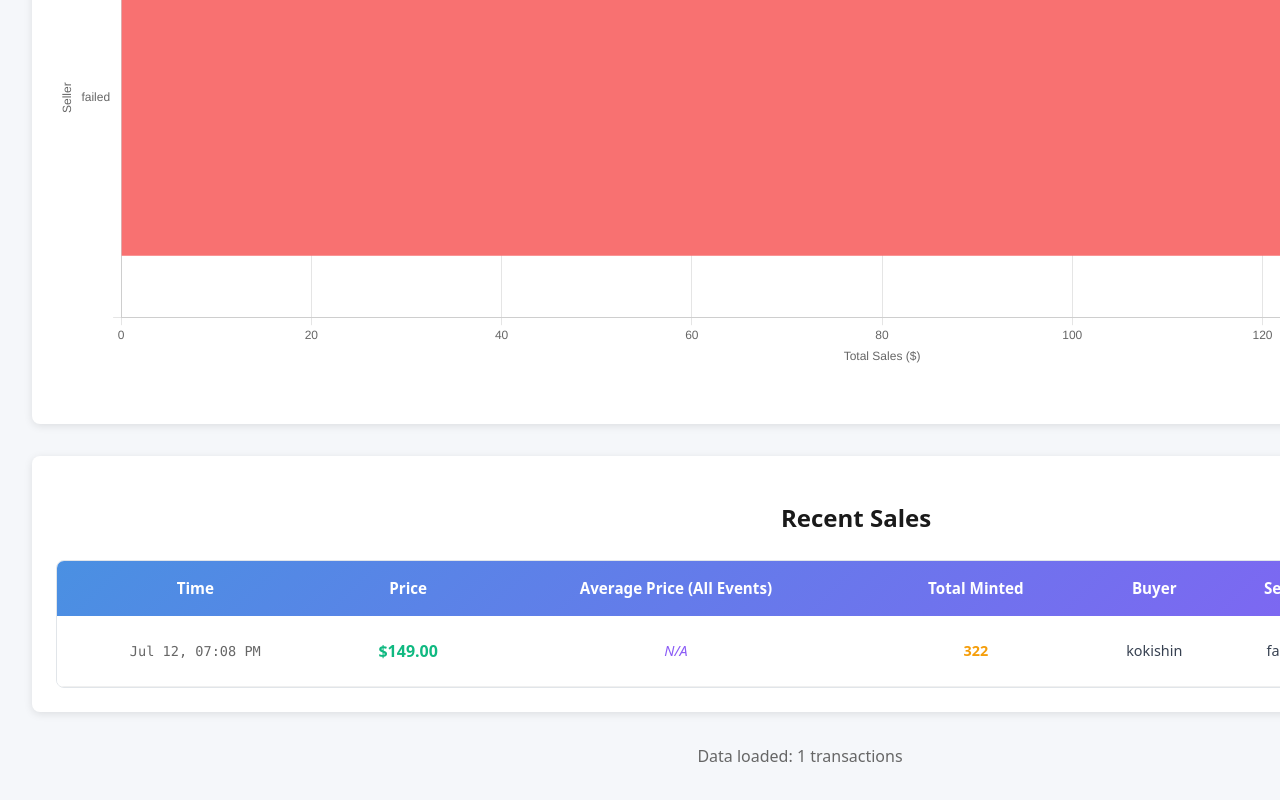
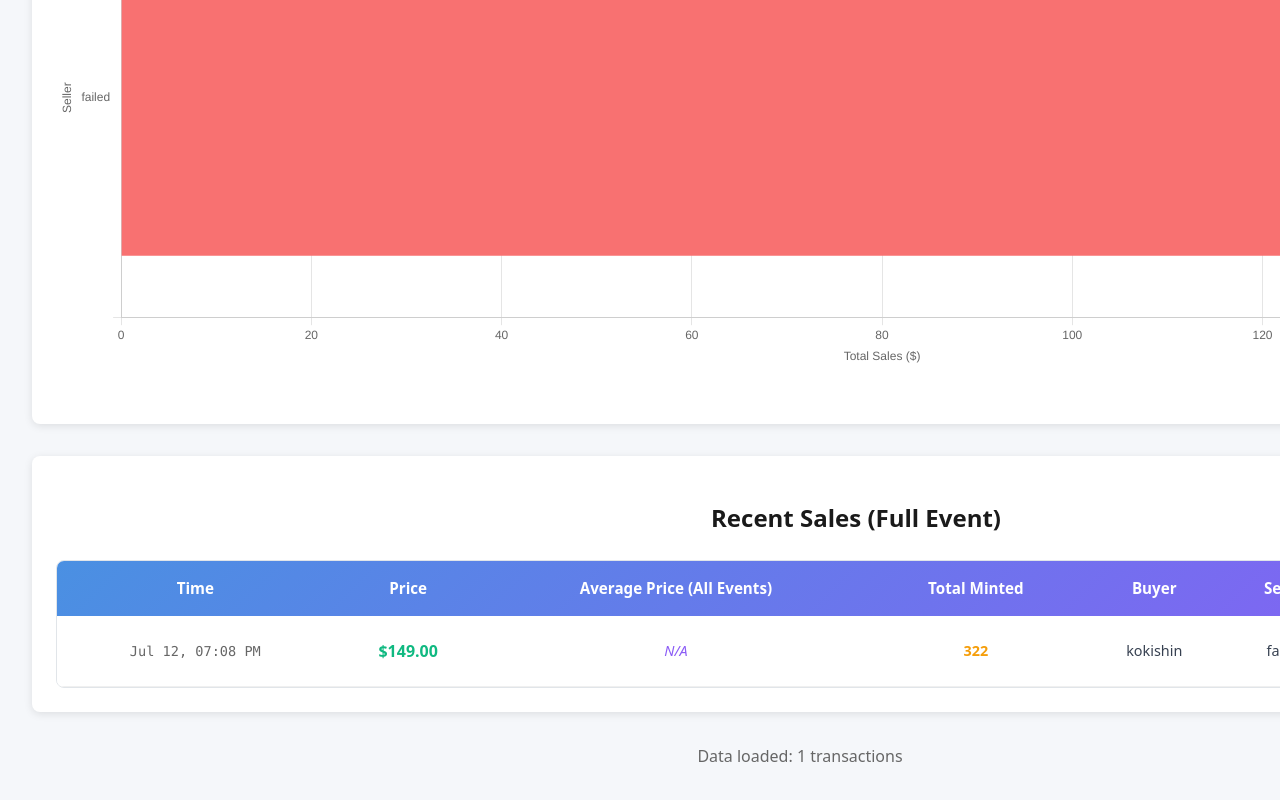
Before and after one commit to rjdiamond/pinnacle-dashboard, a React (Vite) app: page / in a window 1280 px wide. Shown: the part 7312-8112 px from the top of the page. Built offline with nearby package versions, Linux system fonts and the light colour scheme; no server answers.

Commit message:
Renamed to 'Recent Sales (Full Event)' and showing all rows instead of limiting to 500

```diff
--- a/src/components/RecentSalesTable.css
+++ b/src/components/RecentSalesTable.css
@@ -8,7 +8,7 @@
 }
 
 .table-container {
-  max-height: 800px;
+  max-height: 1000px;
   overflow-y: auto;
   border-radius: 8px;
   border: 1px solid #e1e5e9;
--- a/src/components/RecentSalesTable.jsx
+++ b/src/components/RecentSalesTable.jsx
@@ -34,10 +34,9 @@ export default function RecentSalesTable({ data, fullData }) {
   const dataForAverages = fullData || data;
   const pinAverages = calculateAveragePrice(dataForAverages);
 
-  // Sort data by timestamp (most recent first) and take the latest 500 sales
+  // Sort data by timestamp (most recent first) and show ALL sales
   const recentSales = [...data]
-    .sort((a, b) => new Date(b.updated_at_block_time) - new Date(a.updated_at_block_time))
-    .slice(0, 500);
+    .sort((a, b) => new Date(b.updated_at_block_time) - new Date(a.updated_at_block_time));
 
   const formatTimestamp = (timestamp) => {
     const date = new Date(timestamp);
@@ -87,7 +86,7 @@ export default function RecentSalesTable({ data, fullData }) {
 
   return (
     <div className="recent-sales-container">
-      <h2>Recent Sales</h2>
+      <h2>Recent Sales (Full Event)</h2>
       <div className="table-container">
         <table className="recent-sales-table">
           <thead>
```
